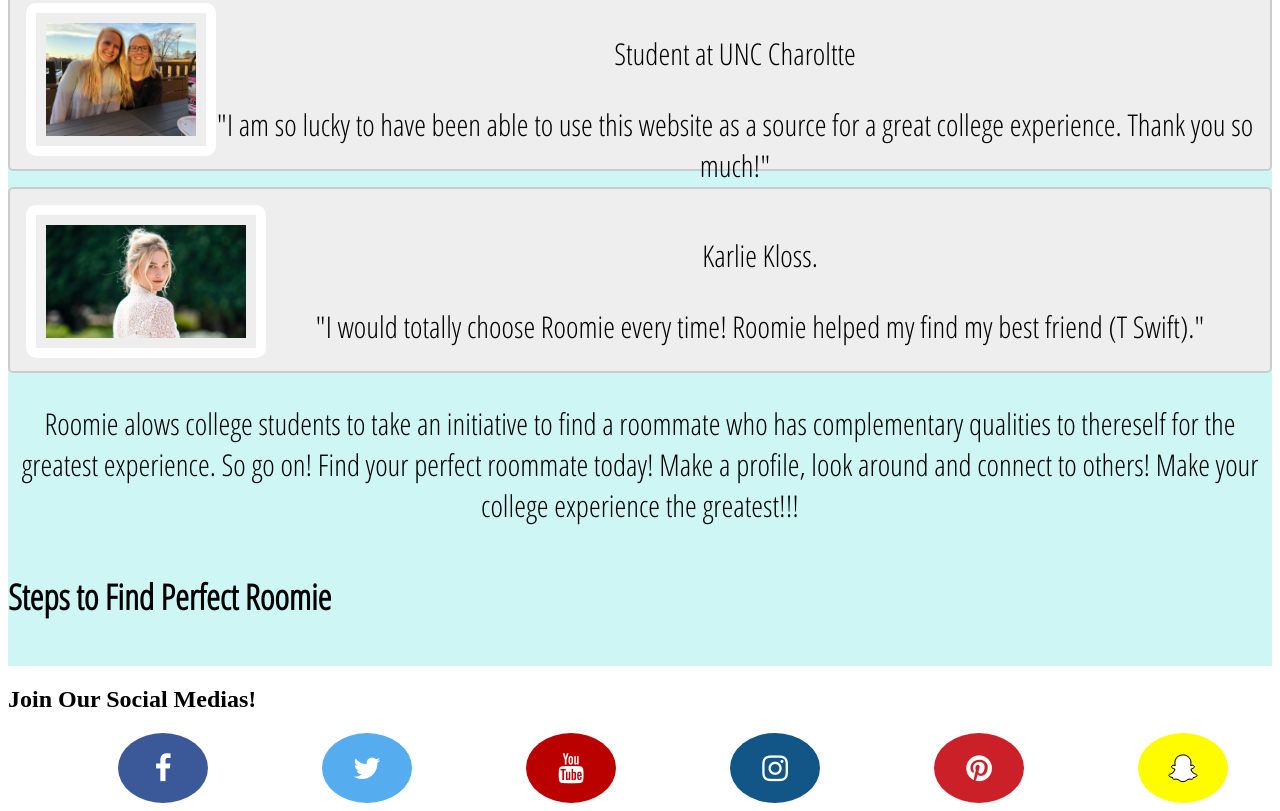
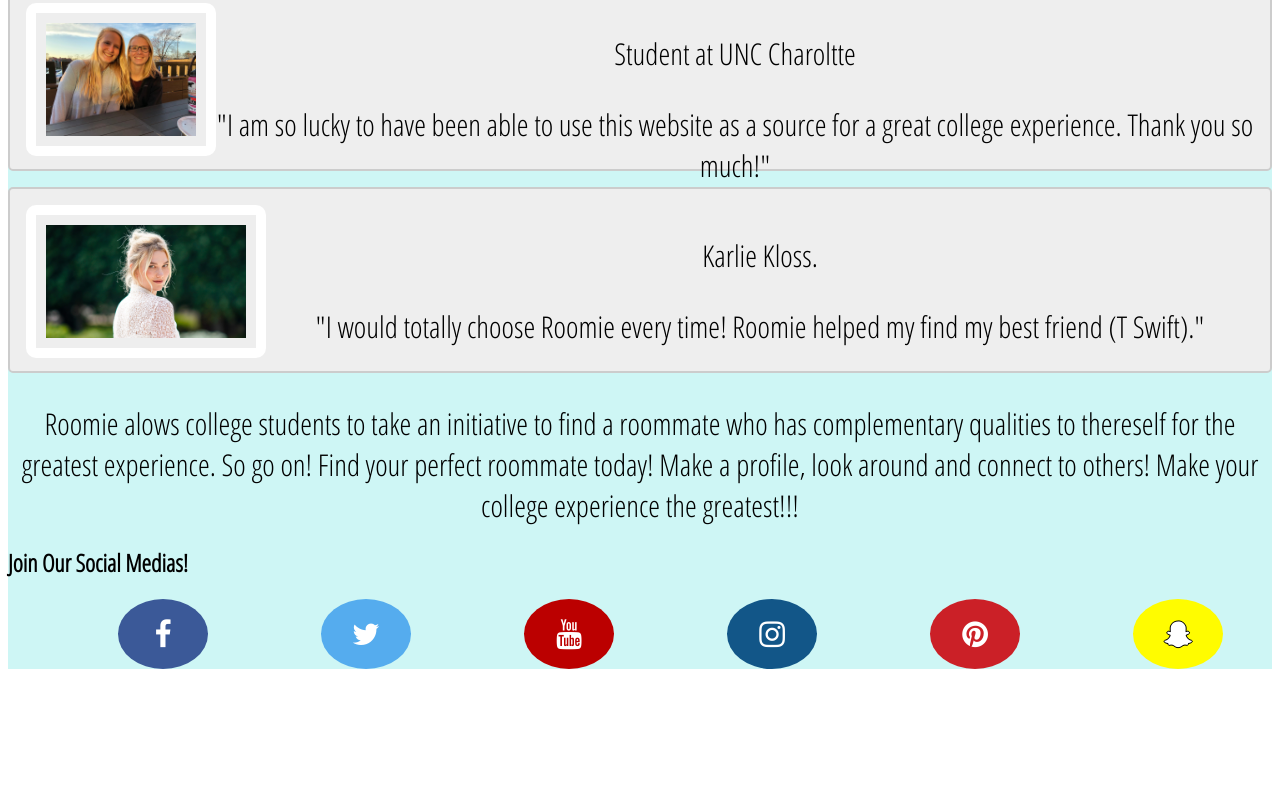
Before and after one commit to KaseyCC/ROOMIE-, a plain HTML site: page index.html in a window 1280 px wide. Shown: the part 2162-2973 px from the top of the page. After the commit the page ends 2839 px from the top, so only its background shows below. Drawn offline with nearby package versions, Linux system fonts and the light colour scheme.

Commit message:
Update index.html
<div class="list">
            <h4>Steps to Find Perfect Roomie </h4>

</div>



              <link href="https://fonts.googleapis.com/css?family=Open+Sans+Condensed:300&display=swap" rel="stylesheet">


            <link href="https://fonts.googleapis.com/css?family=Open+Sans+Condensed:300&display=swap" rel="stylesheet">



    </div>

```diff
--- a/index.html
+++ b/index.html
@@ -104,21 +104,7 @@ li a:hover:not(.active) {
             <link href="https://fonts.googleapis.com/css?family=Open+Sans+Condensed:300&display=swap" rel="stylesheet">
 
           </div>
-<div class="list">
-            <h4>Steps to Find Perfect Roomie </h4>
 
-</div>
-
-
-
-              <link href="https://fonts.googleapis.com/css?family=Open+Sans+Condensed:300&display=swap" rel="stylesheet">
-
-
-            <link href="https://fonts.googleapis.com/css?family=Open+Sans+Condensed:300&display=swap" rel="stylesheet">
-
-
-
-    </div>
 
     <!-- <meta name="viewport" content="width=device-width, initial-scale=1"> -->
     <link rel="stylesheet" href="https://cdnjs.cloudflare.com/ajax/libs/font-awesome/4.7.0/css/font-awesome.min.css">
```
